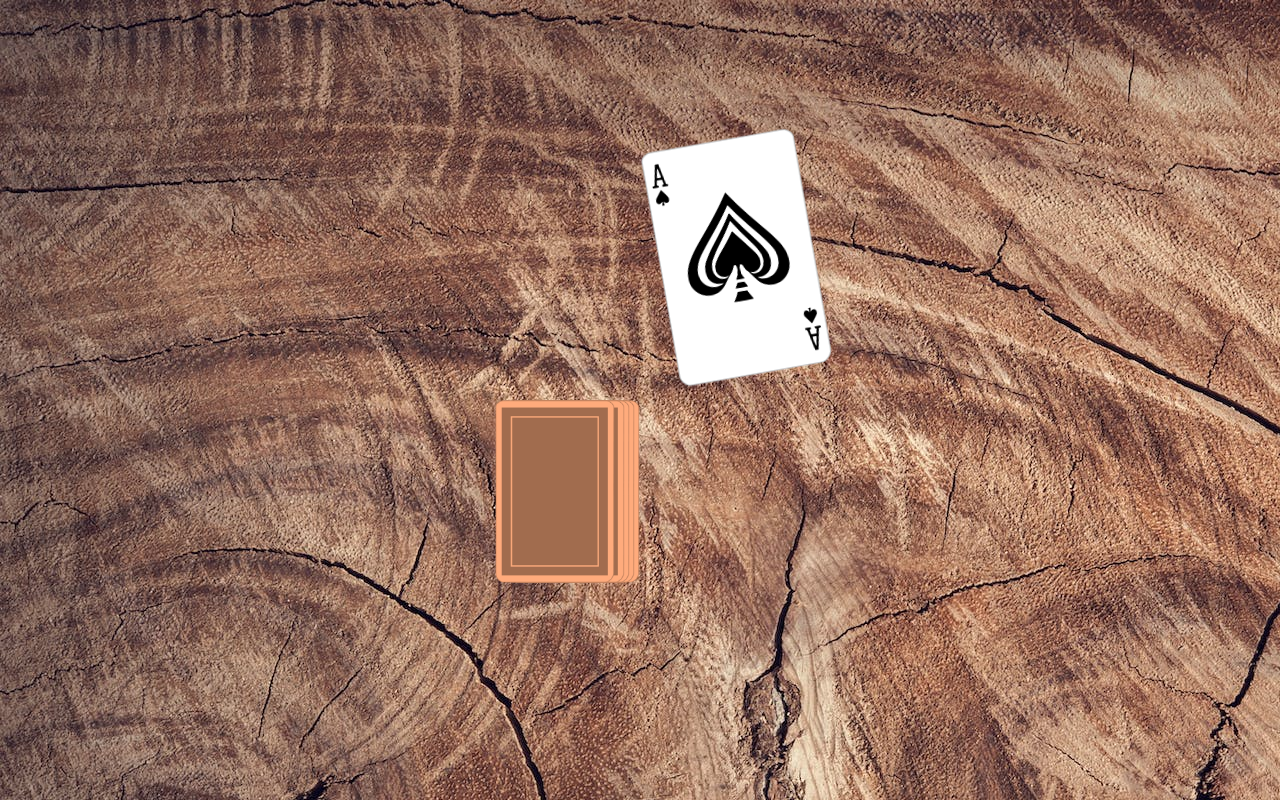
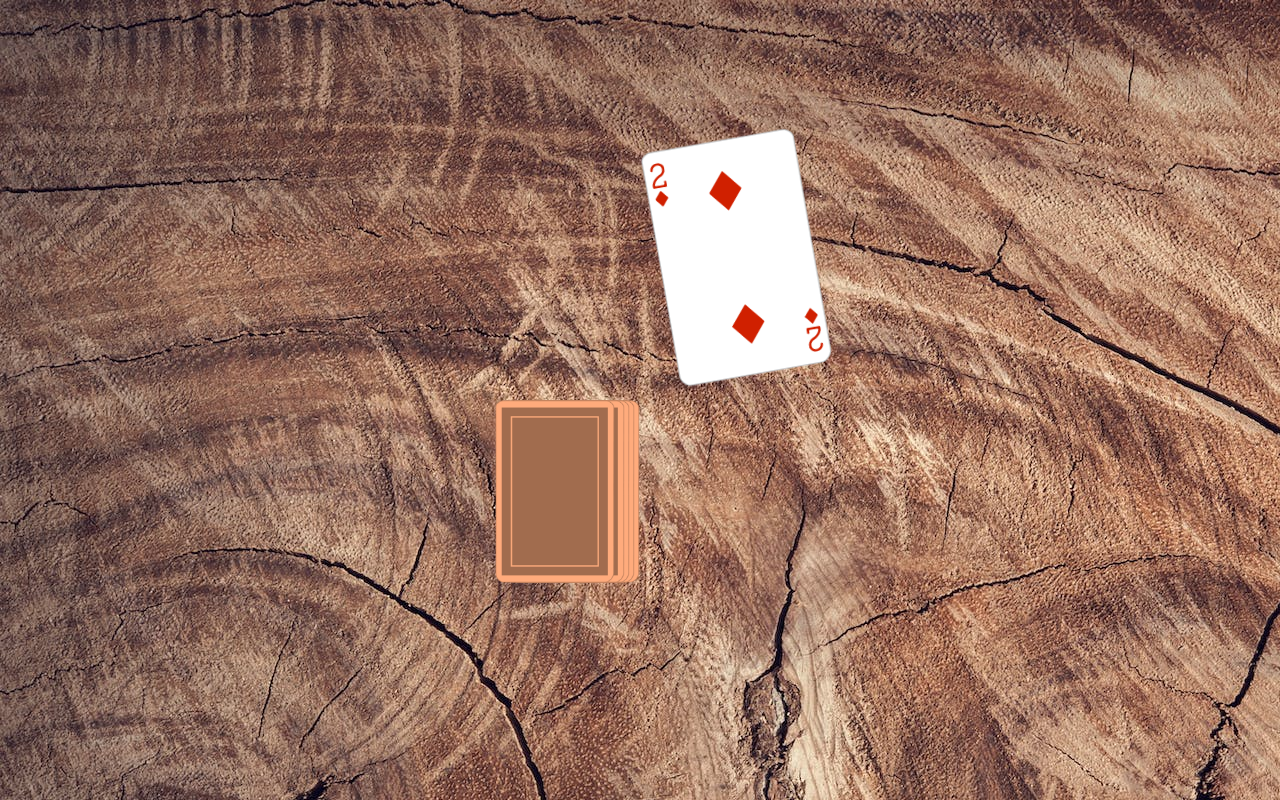
Before and after one commit to MustafaYusufAK/ringoffire, an Angular app: page /game in a window 1280 px wide. Both pictures are taken after a click on the picture 555 px from the left and 491 px from the top of the page. Built offline with nearby package versions, Linux system fonts and the light colour scheme.

Commit message:
Animation to the right position

```diff
--- a/src/app/main-content/game/game.component.html
+++ b/src/app/main-content/game/game.component.html
@@ -1,10 +1,17 @@
 <div class="field">
 
     <div class="card-stack">
+
+        <!-- Card Stack -->
         <img *ngFor="let c of [0,1,2,3]; let i = index;" [style.right.px]="i * 5" src="assets/img/cards/card_cover.png"
             alt="">
         <img (click)="takeCard()" class="top-card" style="right: 25px;" src="assets/img/cards/card_cover.png" alt="">
+
+        <!-- Stack for played Cards -->
+        <img *ngFor="let card of game.playedCards" class="played-card" src="assets/img/cards/{{ card }}.png">
+
+        <!-- Current Card Animation -->
         <img (click)="takeCard()" *ngIf="pickCardAnimation" class="pick-card" style="right: 25px;"
-            src="assets/img/cards/spade_1.png" alt="">
+            src="assets/img/cards/{{ currentCard }}.png" alt="">
     </div>
 </div>
--- a/src/app/main-content/game/game.component.scss
+++ b/src/app/main-content/game/game.component.scss
@@ -27,6 +27,11 @@
     }
 }
 
+.played-card {
+    right: 25px;
+    transform: scale(1.3) translateX(140px) translateY(-180px) rotate(-10deg);
+}
+
 .pick-card {
     animation: pick-card-animation 1s ease-in-out;
     transform: scale(1.3) translateX(140px) translateY(-180px) rotate(-10deg);
--- a/src/app/main-content/game/game.component.ts
+++ b/src/app/main-content/game/game.component.ts
@@ -1,19 +1,48 @@
-import { Component } from '@angular/core';
+import { Component, OnInit } from '@angular/core';
 import { CommonModule } from '@angular/common';
+import { Game } from '../../../models/game';
 
 @Component({
   selector: 'app-game',
   standalone: true,
-  imports: [CommonModule],
+  imports: [CommonModule,],
   templateUrl: './game.component.html',
   styleUrl: './game.component.scss'
 })
 
-export class GameComponent {
+export class GameComponent implements OnInit {
   pickCardAnimation = false;
+  currentCard: string = '';
+  game = new Game();
+
+
+  ngOnInit(): void {
+    this.newGame();
+  }
+
+  newGame() {
+    this.game
+  }
 
   takeCard() {
-    this.pickCardAnimation = true;
+    if (!this.pickCardAnimation) {
+
+      const poppedCard: string | undefined = this.game.stack.pop();
+
+      if (poppedCard !== undefined) {
+        this.currentCard = poppedCard;
+
+        this.pickCardAnimation = true;
+        console.log('New Card:' + this.currentCard);
+        console.log('Game is', this.game);
+      } else {
+        console.log('Keine Karte mehr im Stapel.');
+      }
+
+      setTimeout(() => {
+        this.game.playedCards.push(this.currentCard);
+        this.pickCardAnimation = false;
+      }, 1000);
+    }
   }
-
 }
--- /dev/null
+++ b/src/models/game.ts
@@ -0,0 +1,36 @@
+export class Game {
+    public players: string[] = [];
+    public stack: string[] = [];
+    public playedCards: string[] = [];
+    public currentPlayer: number = 0;
+
+    constructor() {
+        for (let i = 1; i < 14; i++) {
+            this.stack.push('spade_' + i);
+            this.stack.push('hearts_' + i);
+            this.stack.push('diamonds_' + i);
+            this.stack.push('clubs_' + i);
+        }
+
+        shuffle(this.stack);
+    }
+}
+
+
+function shuffle(array: any[]) {
+    let currentIndex = array.length, randomIndex;
+
+    // While there remain elements to shuffle.
+    while (currentIndex > 0) {
+
+        // Pick a remaining element.
+        randomIndex = Math.floor(Math.random() * currentIndex);
+        currentIndex--;
+
+        // And swap it with the current element.
+        [array[currentIndex], array[randomIndex]] = [
+            array[randomIndex], array[currentIndex]];
+    }
+
+    return array;
+}
```
